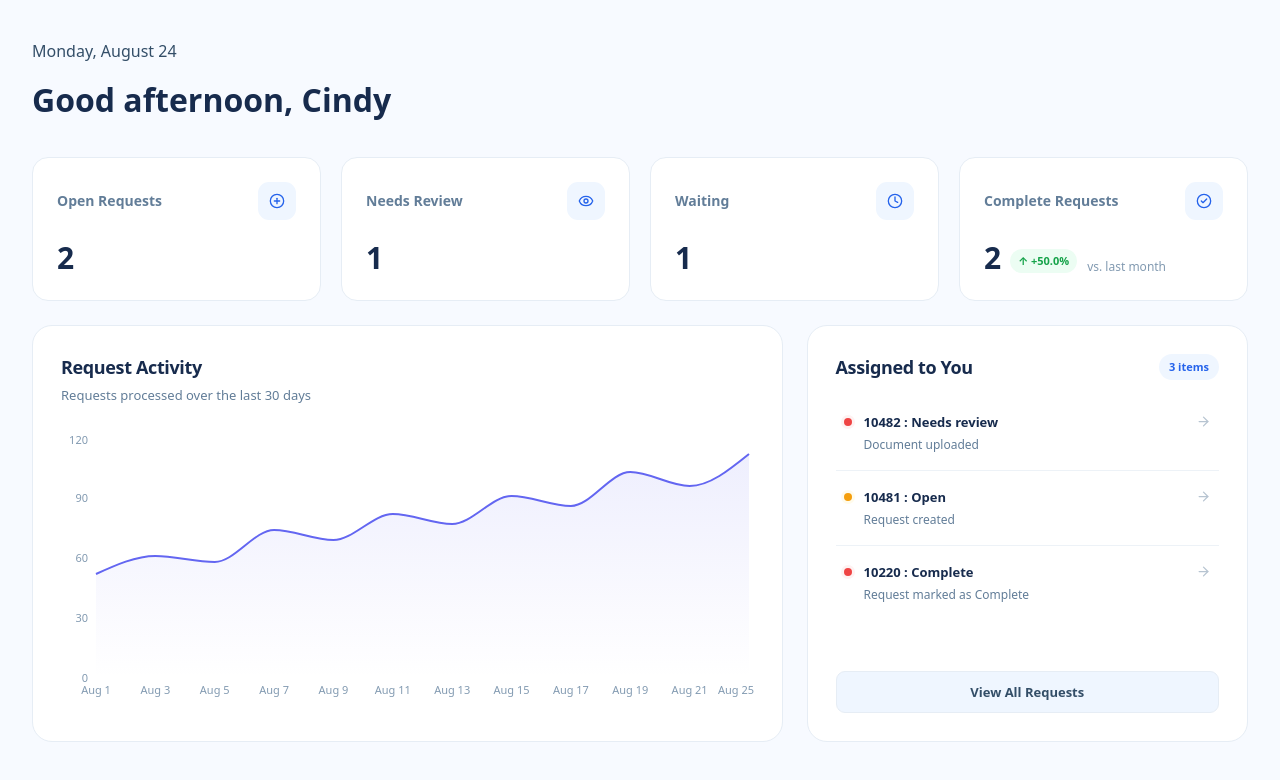
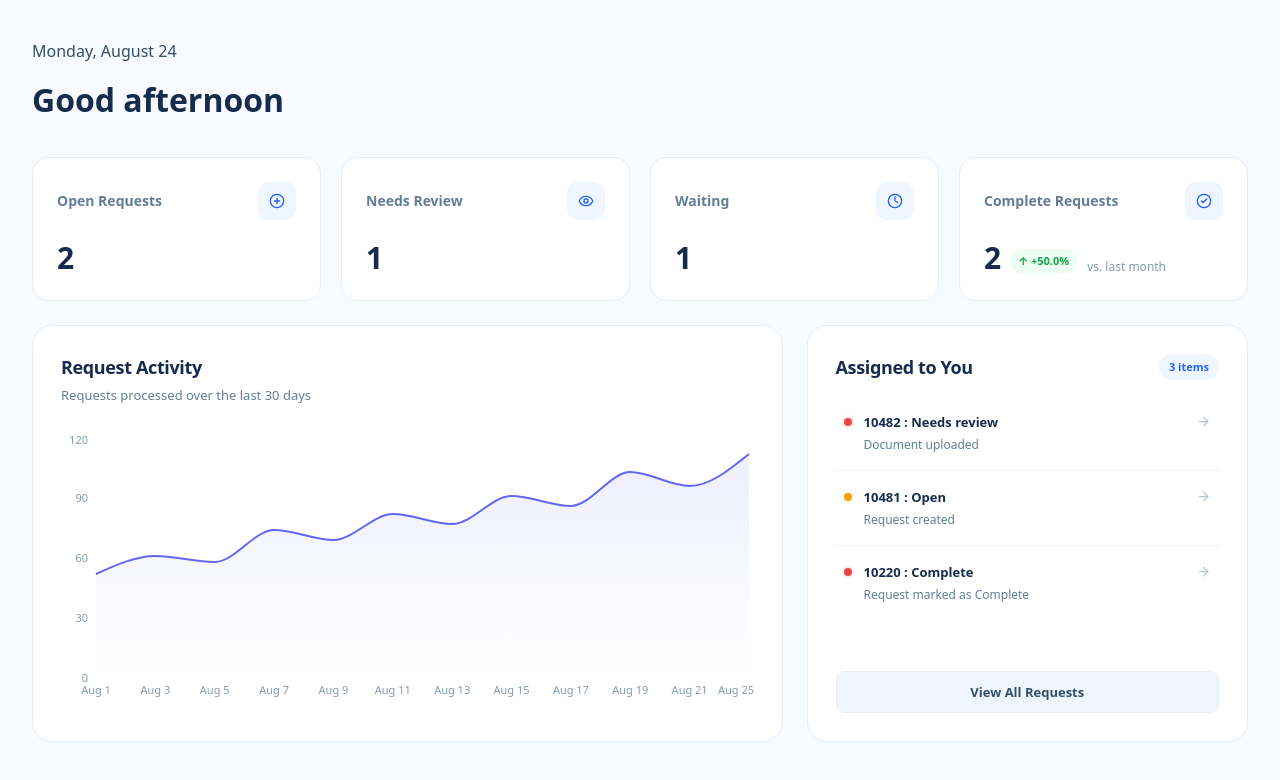
Before and after one commit to ct388/Mock-Dashboard, a React (Vite) app: page / in a window 1280 px wide. Shown: the top 780 px of the page. Built offline with nearby package versions, Linux system fonts and the light colour scheme.

Commit message:
updated labeling

```diff
--- a/src/app/home/page.jsx
+++ b/src/app/home/page.jsx
@@ -37,7 +37,7 @@ export default function HomePage() {
       <div className="home-page-container">
         <Header
           date="Monday, August 24"
-          title="Good afternoon, Cindy"
+          title="Good afternoon"
         />
 
         <section className="home-page-kpis">
--- a/src/components/requests/Drawer.jsx
+++ b/src/components/requests/Drawer.jsx
@@ -17,9 +17,6 @@ const priorityClasses = {
 };
 
 function getInitials(name) {
-  if (name === "You") {
-    return "CT" // hard-coded for current user
-  }
   return name
     .split(" ")
     .map((part) => part[0])
--- a/src/components/requests/Table.jsx
+++ b/src/components/requests/Table.jsx
@@ -14,9 +14,6 @@ const priorityClasses = {
 };
 
 function getInitials(name) {
-  if (name === "You") {
-    return "CT" // hard-coded for current user
-  }
   return name
     .split(" ")
     .map((part) => part[0])
```
